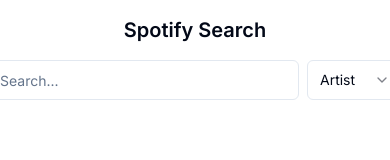
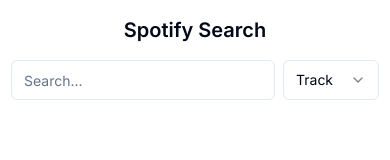
Before and after one commit to dannrs/spotify-search, a Next.js app: page / in a window 390 px wide. Shown: the top 160 px of the page. Built offline with nearby package versions, Linux system fonts and the light colour scheme.

Commit message:
Change next link to default <a> tag

```diff
--- a/app/page.tsx
+++ b/app/page.tsx
@@ -14,11 +14,10 @@
 import JaroWinkler from '@/lib/jaro'
 import { Result } from '@/lib/types'
 import { fetcher } from '@/lib/utils'
-import Link from 'next/link'
 
 export default function Home() {
   const [searchQuery, setSearchQuery] = useState<string>('')
-  const [searchType, setSearchType] = useState<string>('artist')
+  const [searchType, setSearchType] = useState<string>('track')
   const { data: searchResults, error } = useSWR(
     searchQuery ? `/api/search?q=${searchQuery}&type=${searchType}` : null,
     fetcher
@@ -35,28 +34,36 @@
       )
     }))
     .sort((a: Result, b: Result) => b.similarity - a.similarity)
-    .map(({ name, image, url, type }: Result) => ({ name, image, url, type }))
+    .map(({ name, image, uri, type }: Result) => ({ name, image, uri, type }))
 
   return (
-    <main className='container flex flex-col items-center justify-center gap-4 md:max-w-[60rem] pt-4'>
+    <main className='container flex flex-col items-center justify-center gap-4 pt-4 md:max-w-[60rem]'>
       <h1 className='text-xl font-semibold'>Spotify Search</h1>
       <div className='flex items-center justify-center gap-2'>
         <Input
           type='text'
           placeholder='Search...'
           value={searchQuery}
-          className='w-[19.5rem] md:w-[30rem]'
+          className='w-[16.5rem] md:w-[30rem]'
           onChange={e => setSearchQuery(e.target.value)}
         />
-        <Select defaultValue='artist' onValueChange={setSearchType}>
+        <Select defaultValue='track' onValueChange={setSearchType}>
           <SelectTrigger className='w-24 md:w-32'>
             <SelectValue placeholder='Select a type' />
           </SelectTrigger>
           <SelectContent>
-            <SelectItem value='album'>Album</SelectItem>
-            <SelectItem value='artist'>Artist</SelectItem>
-            <SelectItem value='playlist'>Playlist</SelectItem>
-            <SelectItem value='track'>Track</SelectItem>
+            <SelectItem value='album' onClick={e => e.stopPropagation()}>
+              Album
+            </SelectItem>
+            <SelectItem value='artist' onClick={e => e.stopPropagation()}>
+              Artist
+            </SelectItem>
+            <SelectItem value='playlist' onClick={e => e.stopPropagation()}>
+              Playlist
+            </SelectItem>
+            <SelectItem value='track' onClick={e => e.stopPropagation()}>
+              Track
+            </SelectItem>
           </SelectContent>
         </Select>
       </div>
@@ -65,7 +72,7 @@
           {!sortedResults ? (
             <div>Loading...</div>
           ) : (
-            <div className='grid grid-cols-2 gap-4 md:grid-cols-4 pb-8'>
+            <div className='grid grid-cols-2 gap-4 pb-8 md:grid-cols-4'>
               {sortedResults.map((result: Result, index: number) => (
                 <div
                   key={index}
@@ -81,13 +88,14 @@
                   <p className='text-foreground/80'>
                     {result.type.charAt(0).toUpperCase() + result.type.slice(1)}
                   </p>
-                  <Link
-                    href={result.url}
+                  <a
+                    href={result.uri}
                     target='_blank'
                     className='absolute inset-0'
+                    onClick={e => e.currentTarget.blur()}
                   >
                     <span className='sr-only'>Open on Spotify</span>
-                  </Link>
+                  </a>
                 </div>
               ))}
             </div>
```
